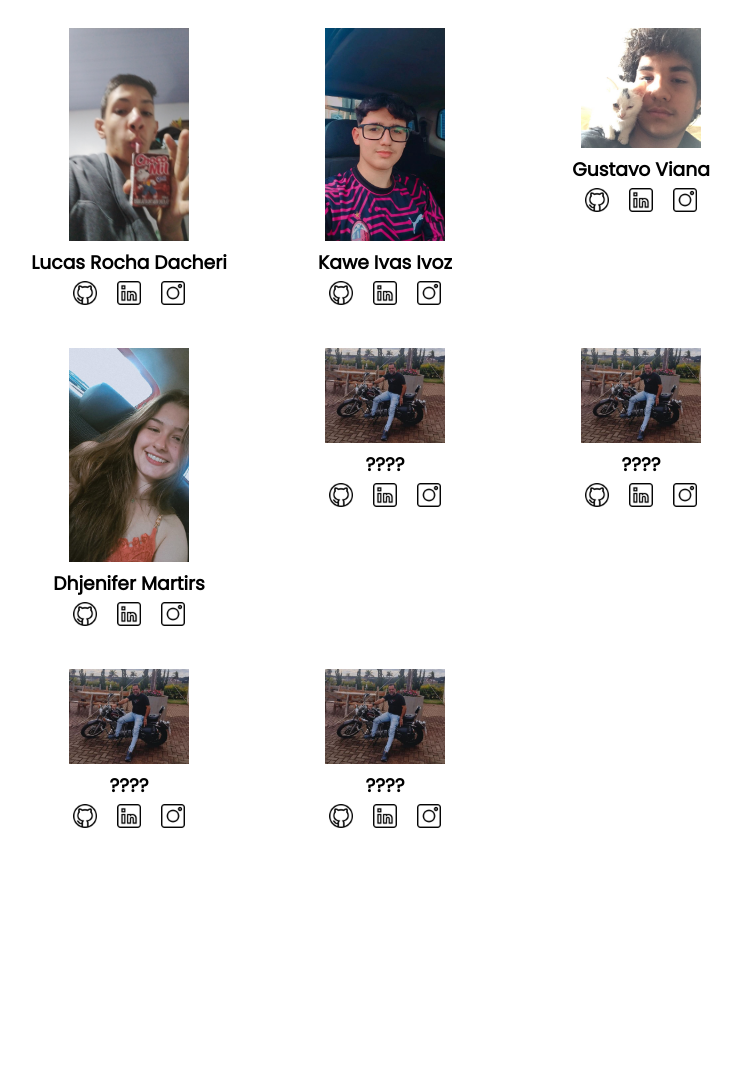
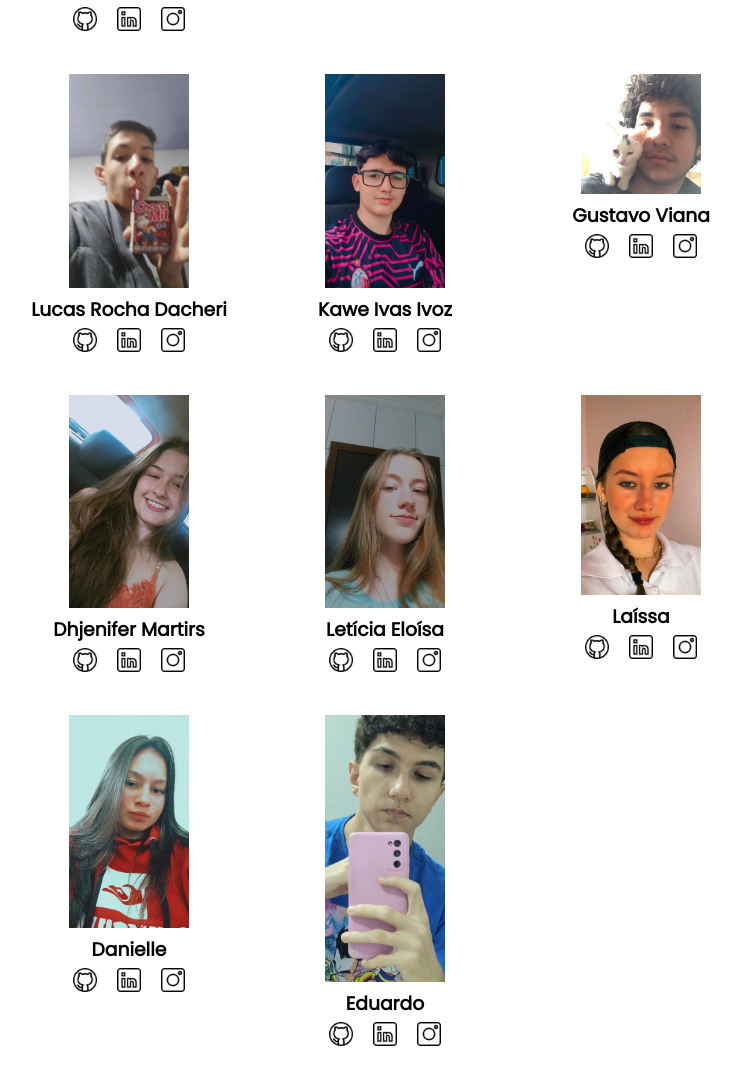
Before and after one commit to Lucas-Dacheri/Minha-Iscola, a plain HTML site: page index.html in a window 1280 px wide. Shown: the part 1611-2696 px from the top of the page, without its empty margins (255-996 px from the left). Before the commit the page ends 2490 px from the top, so only its background shows below. Drawn offline with Linux system fonts and the light colour scheme.

Commit message:
Add files via upload

```diff
--- a/index.html
+++ b/index.html
@@ -27,7 +27,7 @@
             <p class="escola-texto-dois">A turma mais estudiosa e famosa é a 3° TDS. Nós somos super unidos e a
                 turma favorita por todos os professores e professoras que nos ajudam!</p>
         </div>
-        <img class="escola-imagem" src="images.jpg" alt="imagem que representa uma professora em sala de aula">
+        <img class="escola-imagem" src="educacao-e-ensino-de-qualidade.jpg" alt="imagem que representa uma professora em sala de aula">
     </section>
 
     <section id="estudante">
@@ -37,7 +37,7 @@
             <div class="estudante-div">
                 <img class="estudante-imagem" src="Bola Fotão.jpg" alt="foto do ???">
                 <h3 class="estudante-nome">Gustavo Orso França</h3>
-                <a href="https://github.com"><img class="estudante-icone" src="github.png"
+                <a href="https://github.com/gustavo-orso/html-css"><img class="estudante-icone" src="github.png"
                         alt="icone github"></a>
                 <a href="https://linkedin.com"><img class="estudante-icone" src="linkedin.png"
                         alt="icone linkedin"></a>
@@ -47,7 +47,7 @@
             <div class="estudante-div">
                 <img class="estudante-imagem" src="Welinguinton.jpg" alt="foto da ????">
                 <h3 class="estudante-nome">Weliton</h3>
-                <a href="https://github.com"><img class="estudante-icone" src="github.png"
+                <a href="https://github.com/w-silveira/html-css"><img class="estudante-icone" src="github.png"
                         alt="icone github"></a>
                 <a href="https://www.linkedin.com"><img class="estudante-icone"
                         src="linkedin.png" alt="icone linkedin"></a>
@@ -88,7 +88,7 @@
             </div>
             <div class="estudante-div">
                 <img class="estudante-imagem" src="Isadora.jpg" alt="foto da olhe">
-                <h3 class="estudante-nome">Isadora Dezan</h3>
+                <h3 class="estudante-nome">Izadora Dezan</h3>
                 <a href="https://github.com/zinhadolulu/Escola?tab=readme-ov-file"><img class="estudante-icone" src="github.png"
                         alt="icone github"></a>
                 <a href="https://www.linkedin.com"><img class="estudante-icone" src="linkedin.png"
@@ -173,9 +173,9 @@
                         alt="icone instagram"></a>
             </div>
             <div class="estudante-div">
-                <img class="estudante-imagem" src="foto juca.jpg" alt="foto da thais">
-                <h3 class="estudante-nome">????</h3>
-                <a href="https://github.com"><img class="estudante-icone" src="github.png"
+                <img class="estudante-imagem" src="Letícia Eloísa.jpg" alt="foto da thais">
+                <h3 class="estudante-nome">Letícia Eloísa</h3>
+                <a href="https://github.com/leticia-pletsch"><img class="estudante-icone" src="github.png"
                         alt="icone github"></a>
                 <a href="https://www.linkedin.com"><img class="estudante-icone"
                         src="linkedin.png" alt="icone linkedin"></a>
@@ -183,9 +183,9 @@
                         alt="icone instagram"></a>
             </div>
             <div class="estudante-div">
-                <img class="estudante-imagem" src="foto juca.jpg" alt="foto da thais">
-                <h3 class="estudante-nome">????</h3>
-                <a href="https://github.com"><img class="estudante-icone" src="github.png"
+                <img class="estudante-imagem" src="Laíssa.jpg" alt="foto da thais">
+                <h3 class="estudante-nome">Laíssa</h3>
+                <a href="https://github.com/dlugokenski1/html-css"><img class="estudante-icone" src="github.png"
                         alt="icone github"></a>
                 <a href="https://www.linkedin.com"><img class="estudante-icone"
                         src="linkedin.png" alt="icone linkedin"></a>
@@ -195,9 +195,9 @@
             <span></span>
             <span></span>
             <div class="estudante-div">
-                <img class="estudante-imagem" src="foto juca.jpg" alt="foto da rafa">
-                <h3 class="estudante-nome">????</h3>
-                <a href="https://github.com"><img class="estudante-icone" src="github.png"
+                <img class="estudante-imagem" src="Danielle.jpg" alt="foto da rafa">
+                <h3 class="estudante-nome">Danielle</h3>
+                <a href="https://github.com/DaniellePimenta"><img class="estudante-icone" src="github.png"
                         alt="icone github"></a>
                 <a href="http://linkedin.com"><img class="estudante-icone"
                         src="linkedin.png" alt="icone linkedin"></a>
@@ -205,9 +205,9 @@
                         alt="icone instagram"></a>
             </div>
             <div class="estudante-div">
-                <img class="estudante-imagem" src="foto juca.jpg" alt="foto da thais">
-                <h3 class="estudante-nome">????</h3>
-                <a href="https://github.com"><img class="estudante-icone" src="github.png"
+                <img class="estudante-imagem" src="Eduardo Roubou Paõ na Casa do João.jpg" alt="foto da thais">
+                <h3 class="estudante-nome">Eduardo</h3>
+                <a href="https://github.com/EduardoSavoldi"><img class="estudante-icone" src="github.png"
                         alt="icone github"></a>
                 <a href="https://www.linkedin.com"><img class="estudante-icone"
                         src="linkedin.png" alt="icone linkedin"></a>
```
Also changed, not shown: Danielle.jpg (added), Eduardo Roubou Paõ na Casa do João.jpg (added), Laíssa.jpg (added), Letícia Eloísa.jpg (added), Welinguinton.jpg, educacao-e-ensino-de-qualidade.jpg (added).
